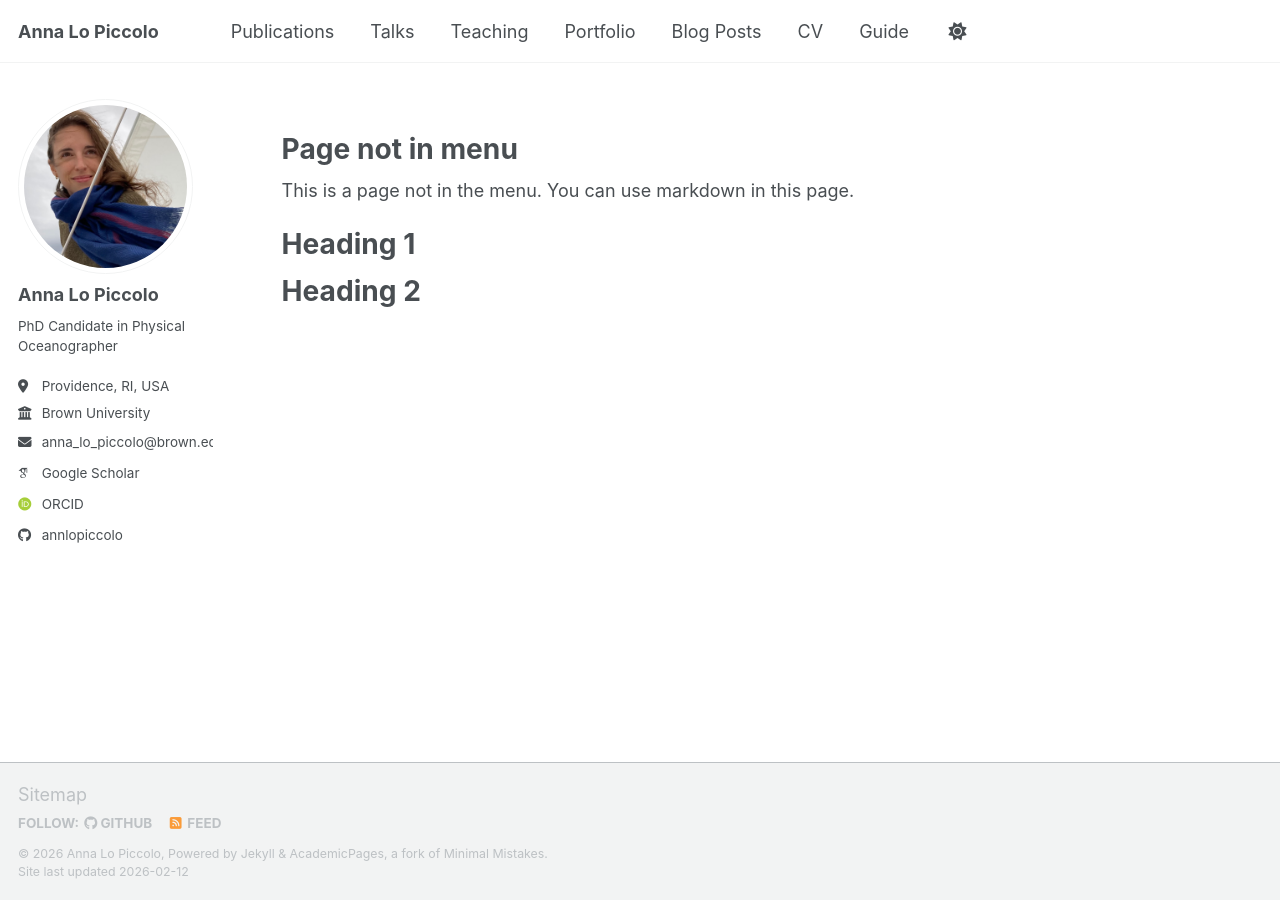
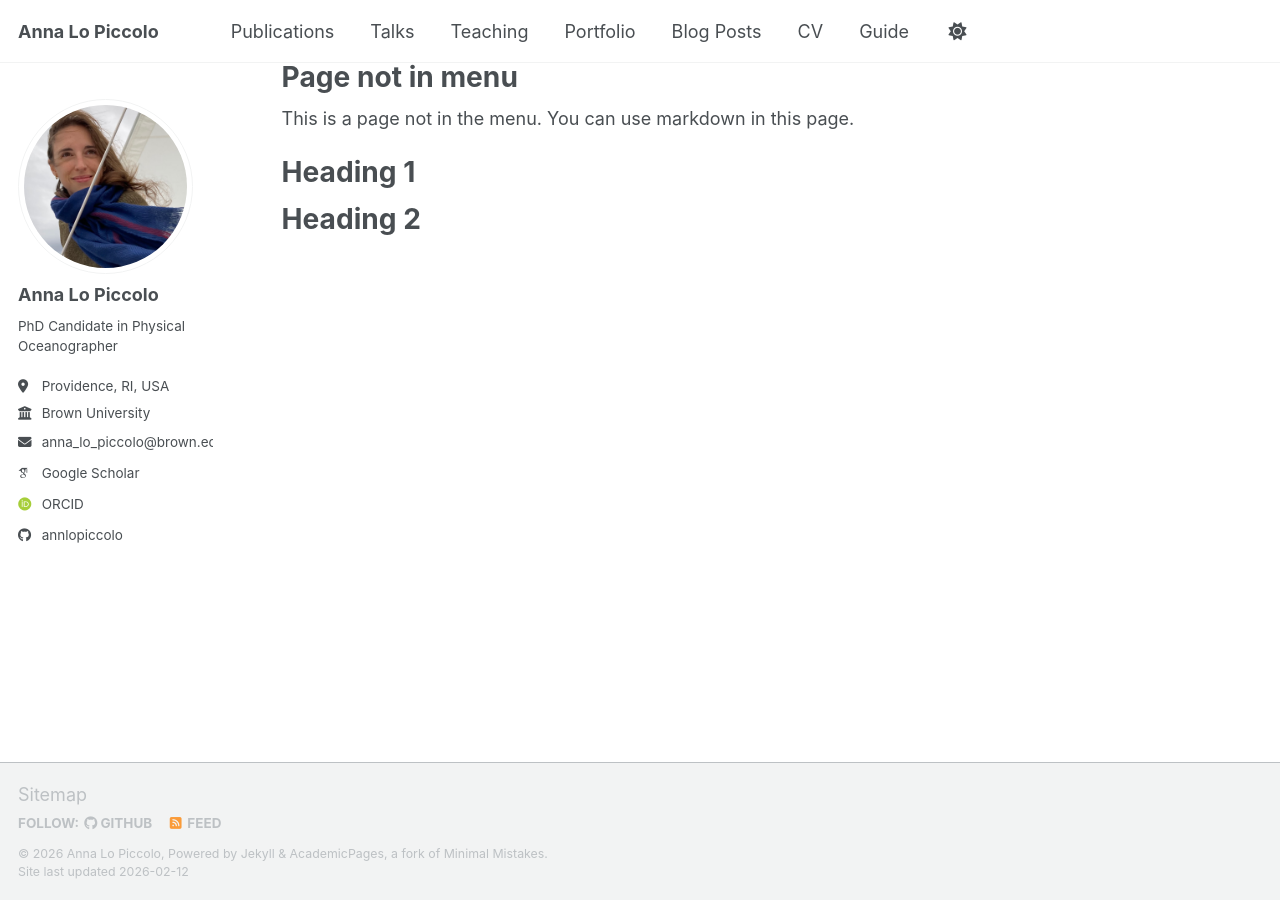
Before and after one commit to annlopiccolo/annlopiccolo.github.io, a Jekyll site: the page built from _pages/non-menu-page.md, in a window 1280 px wide. Built offline with Jekyll 4.4.1, drawn with Linux system fonts in a browser that asks for light colours; some web fonts are replaced; a script bundle is joined from its source files by our own code; library files that are not in the unit come from our copies.

Commit message:
changing padding left right  _page.scss

```diff
--- a/_sass/layout/_page.scss
+++ b/_sass/layout/_page.scss
@@ -17,7 +17,6 @@
 }
 
 .page {
-   margin-top: 4rem; // prova 4-6rem
   @include breakpoint($large) {
     @include span(10 of 12 last);
     @include prefix(0.5 of 12);
@@ -135,8 +134,8 @@
     }
 
     .wrapper {
-      padding-left: 1em;
-      padding-right: 1em;
+      padding-left: 5em;
+      padding-right: 5em;
 
       @include breakpoint($x-large) {
         max-width: $x-large;
```
